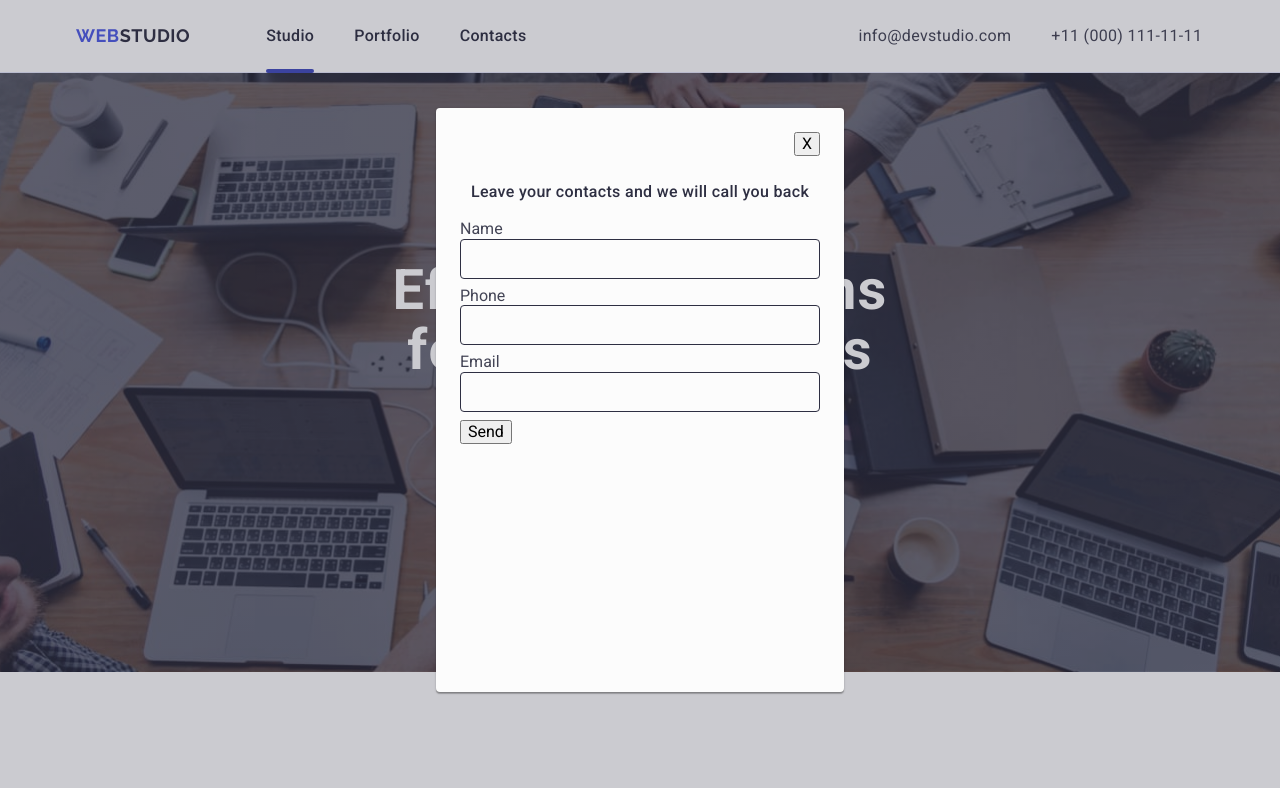
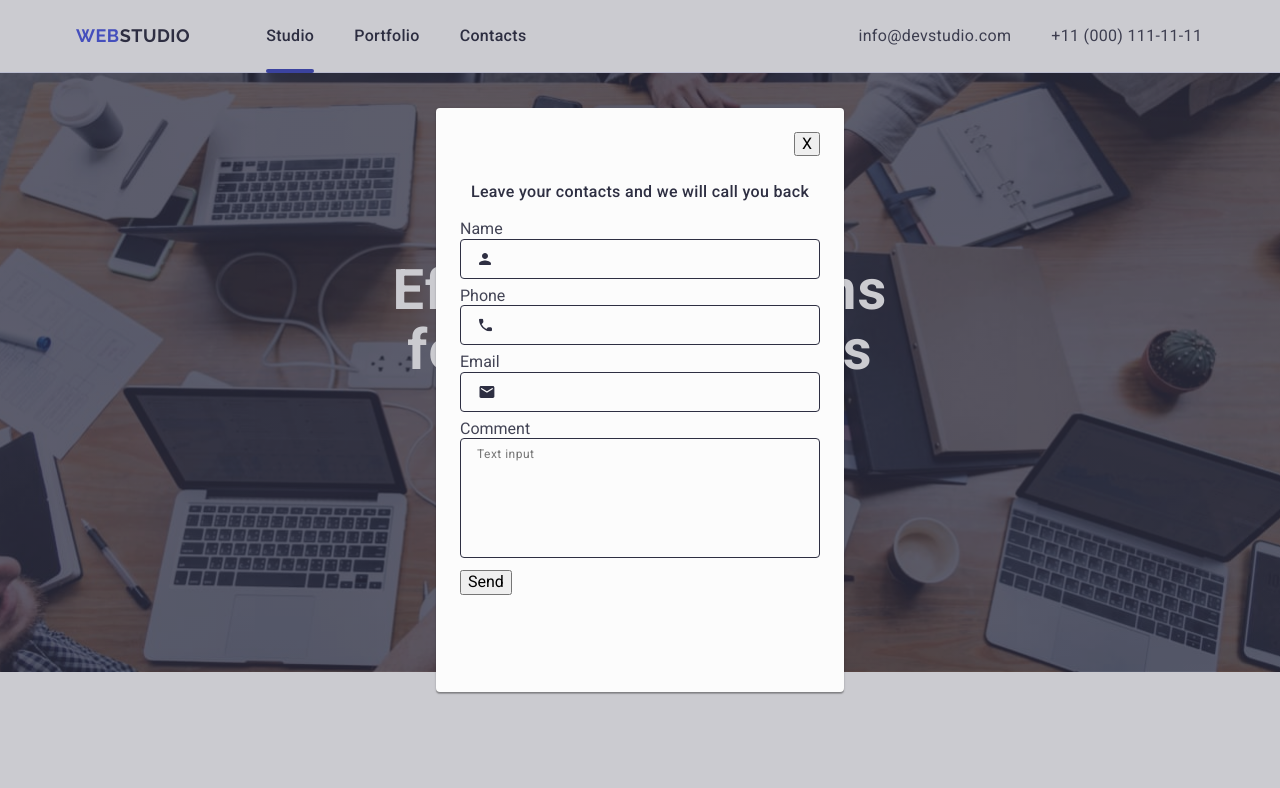
Before and after one commit to AleksVegas/goit-markup-hw-05, a plain HTML site: page index.html in a window 1280 px wide. Shown: the top 788 px of the page. Drawn offline with nearby package versions, Linux system fonts and the light colour scheme.

Commit message:
upd modal

```diff
--- a/css/styles.css
+++ b/css/styles.css
@@ -604,8 +604,47 @@ font-weight: 400;
 font-size: 12px;
 line-height: 117%;
 letter-spacing: 0.04em;
-margin-bottom: 8px;
 padding-left: 38px;
 padding-right: 30px;
 background-color: transparent;
+outline: transparent;
 }
+
+.modal-input:focus {
+  border-color: #4D5AE5;
+}
+
+.modal-input:focus + .modal-icon {
+  fill: #4D5AE5;
+}
+
+.modal-field {
+  margin-bottom: 8px;
+}
+
+.modal-field-wrap {
+  position: relative;
+}
+
+.modal-icon {
+  fill: #2E2F42;;
+  position: absolute;
+  left: 19px;
+  top: 50%;
+  transform: translateY(-50%);
+}
+
+.modal-comment {
+    width: 100%;
+  border: 1px solid #2E2F42;
+border-radius: 4px;
+height: 120px;
+font-weight: 400;
+font-size: 12px;
+line-height: 117%;
+letter-spacing: 0.04em;
+padding: 8px 16px;
+background-color: transparent;
+outline: transparent;
+resize: none;
+}
--- a/index.html
+++ b/index.html
@@ -475,18 +475,63 @@
         <p class="p-modal">Leave your contacts and we will call you back</p>
         <form>
           <div class="modal-field">
-<label for="user-name">Name</label>
-          <input type="text" class="modal-input" name="user-name" required id="user-name"/>
-        </div>
-<div>
-  <label for="user-phone">Phone</label>
-          <input type="text" class="modal-input" name="user-phone" required type="tel" id="user-phone"/>
+            <label for="user-name">Name</label>
+            <div class="modal-field-wrap">
+              <input
+                type="text"
+                class="modal-input"
+                name="user-name"
+                required
+                id="user-name"
+              />
+              <svg class="modal-icon" width="12" height="12">
+                <use href="./images/icons-modal.svg#icon-name"></use>
+              </svg>
+            </div>
           </div>
-          <div>
-  <label for="user-email">Email</label>
 
-          <input type="text" class="modal-input" name="user-email" type="email"/>
+          <div class="modal-field">
+            <label for="user-phone">Phone</label>
+            <div class="modal-field-wrap">
+              <input
+                type="text"
+                class="modal-input"
+                name="user-phone"
+                required
+                type="tel"
+                id="user-phone"
+              />
+              <svg class="modal-icon" width="13" height="13">
+                <use href="./images/icons-modal.svg#icon-tel"></use>
+              </svg>
+            </div>
           </div>
+
+          <div class="modal-field">
+            <label for="user-email">Email</label>
+            <div class="modal-field-wrap">
+              <input
+                type="text"
+                class="modal-input"
+                name="user-email"
+                type="email"
+              />
+              <svg class="modal-icon" width="16" height="12">
+                <use href="./images/icons-modal.svg#icon-email"></use>
+              </svg>
+            </div>
+          </div>
+
+          <div class="modal-field">
+            <label for="user-text">Comment</label>
+            <textarea
+              name="user-comment"
+              id="user-text"
+              class="modal-comment"
+              placeholder="Text input"
+            ></textarea>
+          </div>
+
           <button type="submit">Send</button>
         </form>
       </div>
```
Also changed, not shown: images/icons-modal.svg (added).
